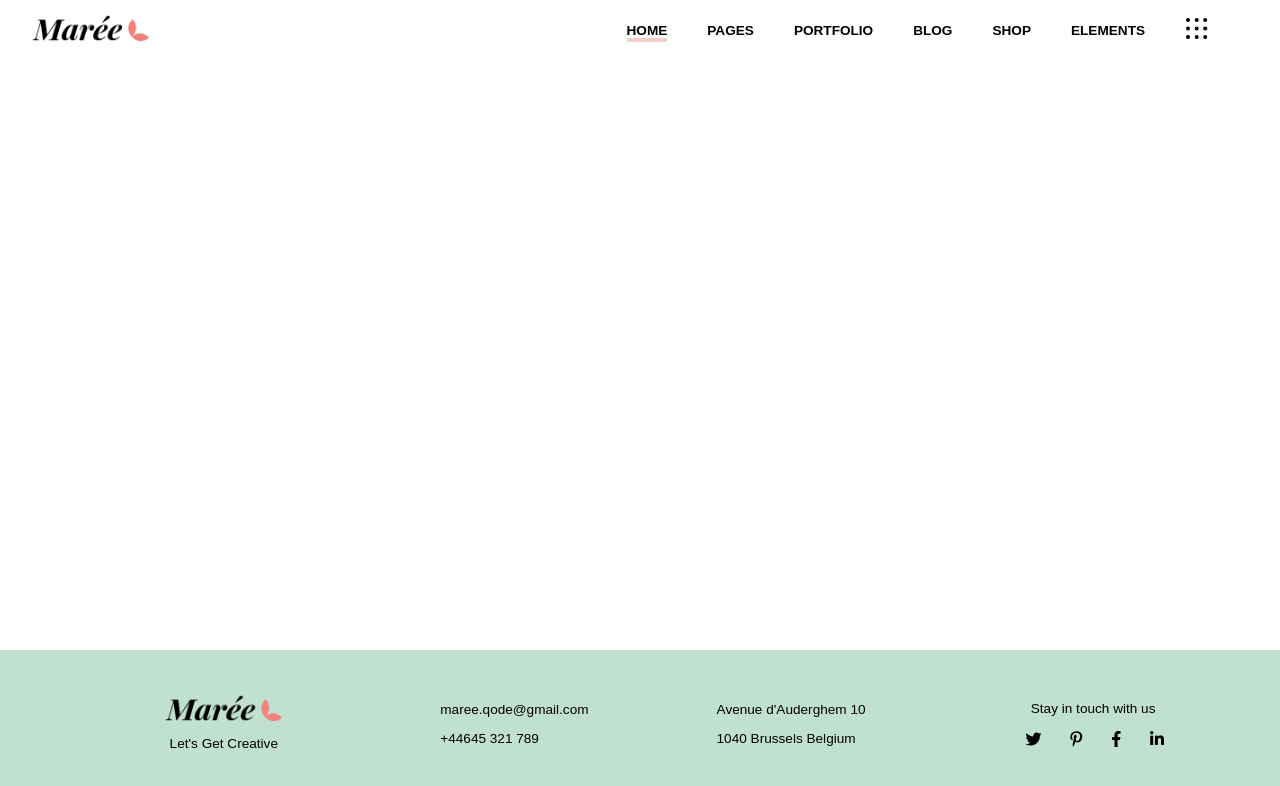
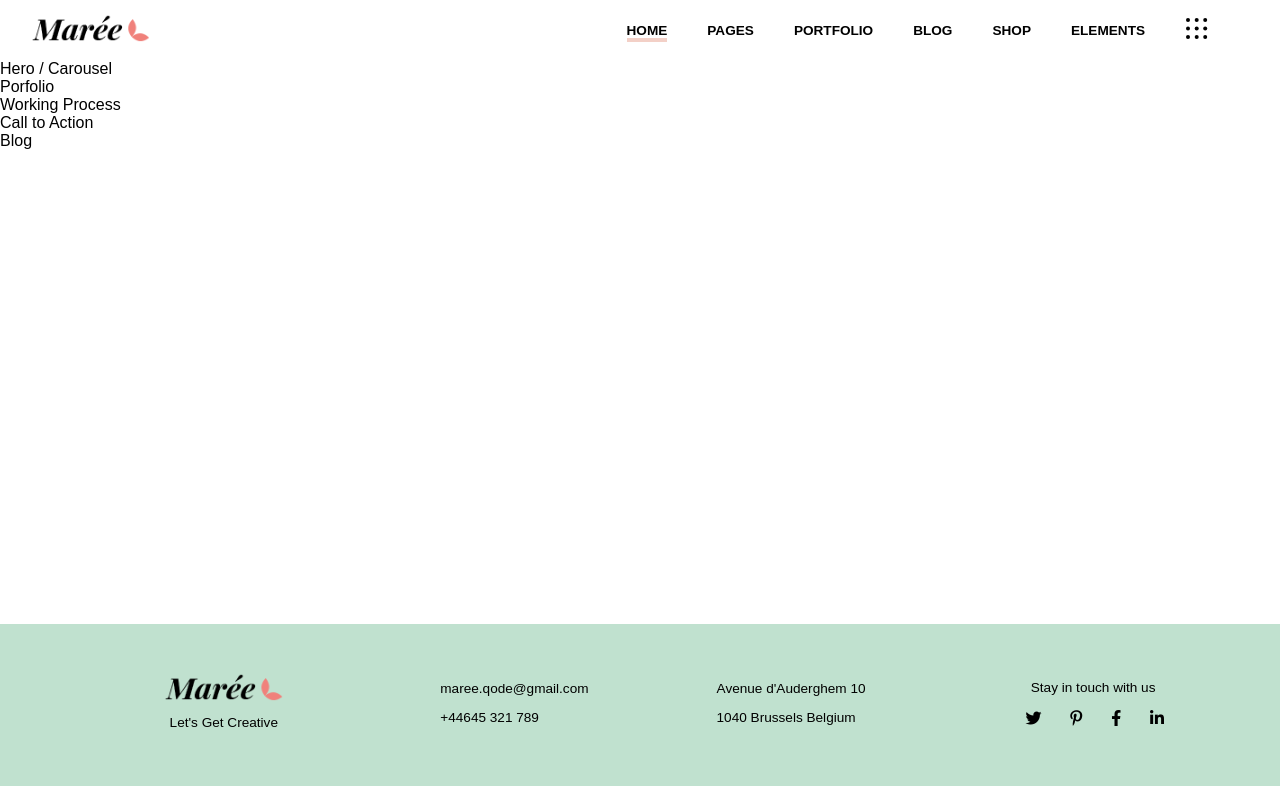
Before and after one commit to StefaniaSgreva/proj-html-vuejs, a Vue app: page / in a window 1280 px wide. Shown: the top 786 px of the page. Built offline with nearby package versions, Linux system fonts and the light colour scheme; a web font is replaced by a local one.

Commit message:
added main components

```diff
--- a/src/App.vue
+++ b/src/App.vue
@@ -1,21 +1,35 @@
 <template>
   <AppHeader/>
   <main>
-
+    <AppHero/>
+    <AppPortfolio/>
+    <AppWorkingProcess/>
+    <CallToAction/>
+    <AppBlog/>
   </main>
   <AppFooter/>
 </template>
 
 <script>
 import AppHeader from './components/AppHeader.vue';
+import AppHero from './components/AppHero.vue';
+import AppPortfolio from './components/AppPortfolio.vue';
+import AppWorkingProcess from './components/AppWorkingProcess.vue';
+import CallToAction from './components/CallToAction.vue';
+import AppBlog from './components/AppBlog.vue';
 import AppFooter from './components/AppFooter.vue';
 
 
   export default {
     components: {
-      AppHeader,
-      AppFooter
-    },
+    AppHeader,
+    AppHero,
+    AppPortfolio,
+    AppWorkingProcess,
+    CallToAction,
+    AppBlog ,
+    AppFooter
+},
     data(){
       return{
 
--- /dev/null
+++ b/src/components/AppBlog.vue
@@ -0,0 +1,15 @@
+<template>
+    <section>
+        Blog
+    </section>
+</template>
+
+<script>
+    export default {
+        name: 'AppBlog'
+    }
+</script>
+
+<style lang="scss" scoped>
+
+</style>
--- a/src/components/AppFooter.vue
+++ b/src/components/AppFooter.vue
@@ -38,11 +38,14 @@ import FooterInfos from './FooterInfos.vue';
 footer{
     background-color: $bg-color-mint;
     width: 100%;
-    height: 150px;
+    padding-top: 3rem;
+    padding-bottom: 4rem;
     position: fixed;
     bottom: 0;
     @include dflex-center;
     font-size: .85rem;
+    margin: 0 auto;
+
 
     .logo{
         text-align: center;
@@ -59,7 +62,6 @@ footer{
         line-height: 2rem;
 
         div:nth-child(2){
-        //    border: 1px solid red;
            padding-left: 2rem;
         }
 
--- /dev/null
+++ b/src/components/AppHero.vue
@@ -0,0 +1,15 @@
+<template>
+    <section>
+        Hero / Carousel
+    </section>
+</template>
+
+<script>
+    export default {
+        name: 'AppHero'
+    }
+</script>
+
+<style lang="scss" scoped>
+
+</style>
--- /dev/null
+++ b/src/components/AppPortfolio.vue
@@ -0,0 +1,15 @@
+<template>
+    <section>
+        Porfolio
+    </section>
+</template>
+
+<script>
+    export default {
+        name: 'AppPortfolio'
+    }
+</script>
+
+<style lang="scss" scoped>
+
+</style>
--- /dev/null
+++ b/src/components/AppWorkingProcess.vue
@@ -0,0 +1,15 @@
+<template>
+    <section>
+        Working Process
+    </section>
+</template>
+
+<script>
+    export default {
+        name: 'AppWorkingProcess'
+    }
+</script>
+
+<style lang="scss" scoped>
+
+</style>
--- /dev/null
+++ b/src/components/CallToAction.vue
@@ -0,0 +1,15 @@
+<template>
+    <section>
+        Call to Action
+    </section>
+</template>
+
+<script>
+    export default {
+        name: 'CallToAction'
+    }
+</script>
+
+<style lang="scss" scoped>
+
+</style>
```
